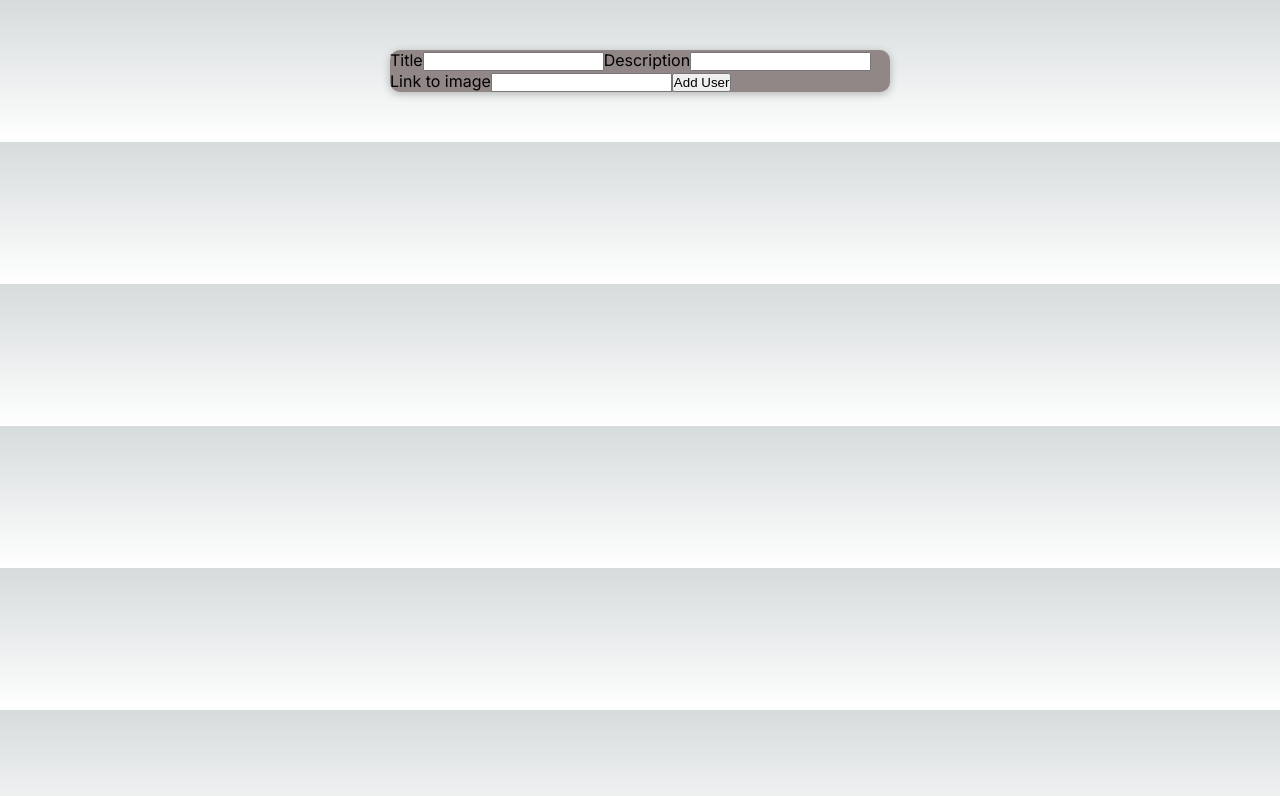
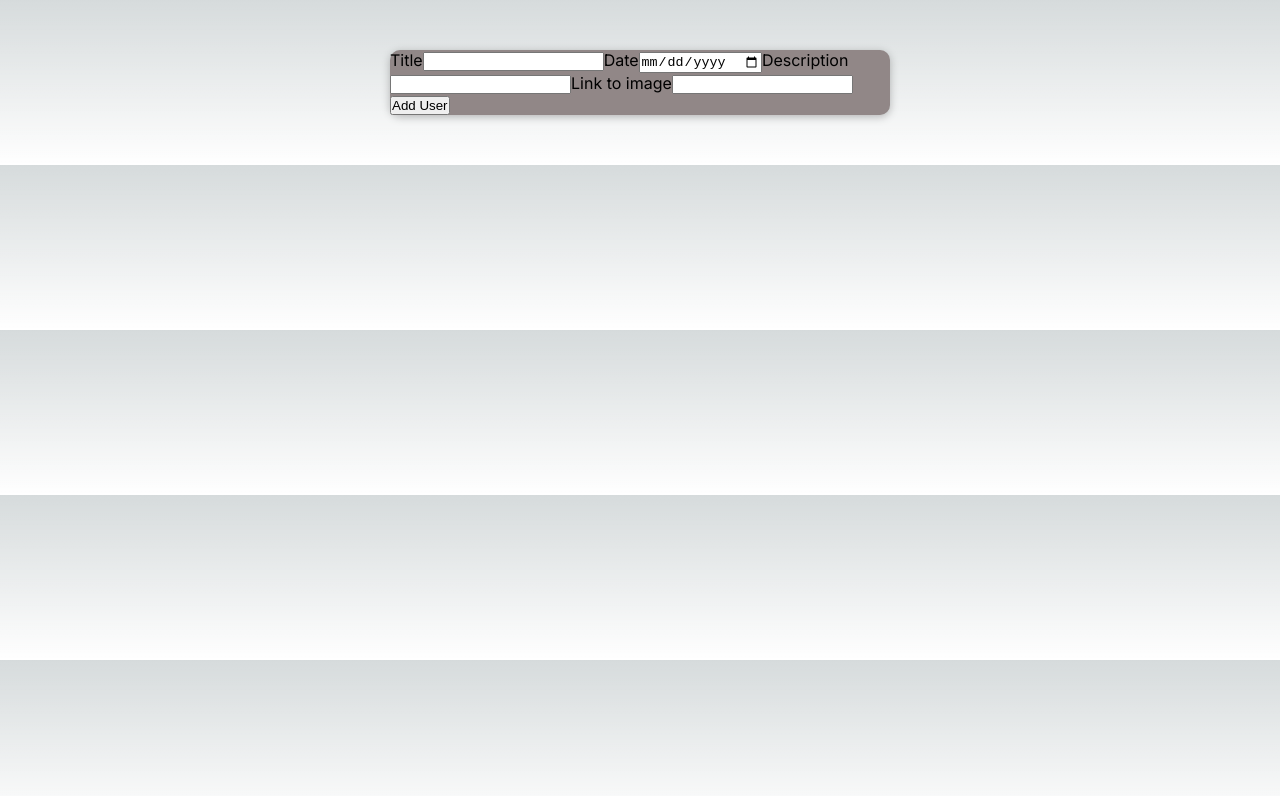
Before and after one commit to ZephyrIO/AcademiCal, a Next.js app in the folder academical/: page /add-event in a window 1280 px wide. Shown: the top 796 px of the page. Built offline with nearby package versions, Linux system fonts and the light colour scheme.

Commit message:
Update AddEvent.js

```diff
--- a/academical/components/AddEvent.js
+++ b/academical/components/AddEvent.js
@@ -5,12 +5,16 @@ import Button from './Button';
 
 const AddEvent = (props) => {
     const [enteredTitle, setTitle] = useState('');
+    const [enteredDate, setDate] = useState('');
     const [enteredDescription, setDescription] = useState('');
     const [enteredImage, setImage] = useState('');
 
     const setTitleHandler = (event) => {
         setTitle(event.target.value);
     };
+    const setDateHandler = (event) => {
+        setDate(event.target.value);
+    }
     const setDescriptionHandler = (event) => {
         setDescription(event.target.value);
     };
@@ -25,11 +29,13 @@ const AddEvent = (props) => {
         const eventData = {
             id: Math.random().toString(),
             title: enteredTitle,
+            date: new Date(enteredDate),
             description: enteredDescription,
             img: enteredImage
         }
         props.onAdd(eventData);
         setTitle('');
+        setDate('');
         setDescription('');
         setImage('');
     }
@@ -43,6 +49,13 @@ const AddEvent = (props) => {
           type="text"
           value={enteredTitle}
           onChange={setTitleHandler}
+        />
+        <label>Date</label>
+        <input
+          id="date"
+          type="date"
+          value={enteredDate}
+          onChange={setDateHandler}
         />
         <label>Description</label>
         <input
@@ -58,6 +71,7 @@ const AddEvent = (props) => {
           value={enteredImage}
           onChange={setImageHandler}
         />
+
         <Button type="submit">Add User</Button>
       </form>
         </Card>
```
